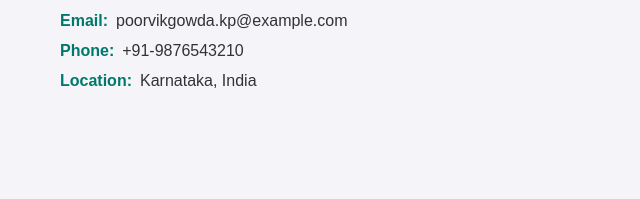
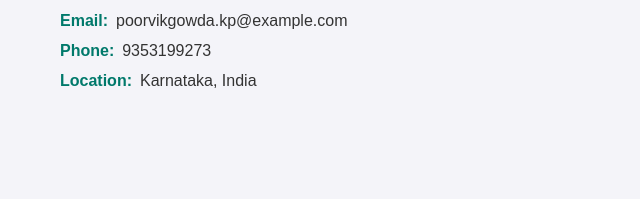
Before and after one commit to poorvikkpmce-hub/My-Portfolio-, a plain HTML site: page index.html in a window 1280 px wide. Shown: the part 1471-1670 px from the top of the page, 0-640 px from the left. Drawn offline with Linux system fonts and the light colour scheme.

Commit message:
Update index.html

```diff
--- a/index.html
+++ b/index.html
@@ -319,7 +319,7 @@
     <h2>Contact</h2>
     <div class="contact-info">
         <p><strong>Email:</strong> poorvikgowda.kp@example.com</p>
-        <p><strong>Phone:</strong> +91-9876543210</p>
+        <p><strong>Phone:</strong> 9353199273</p>
         <p><strong>Location:</strong> Karnataka, India</p>
     </div>
 </section>
```
